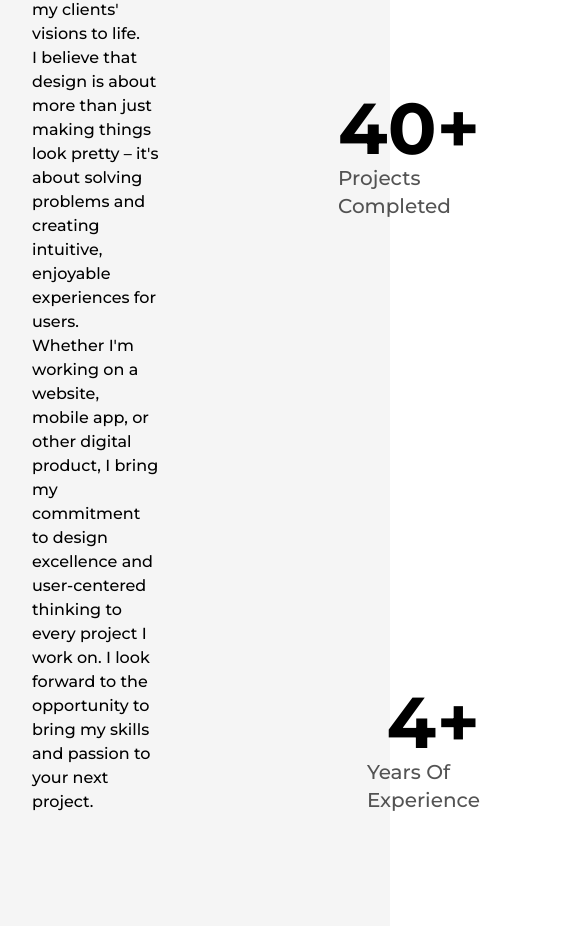
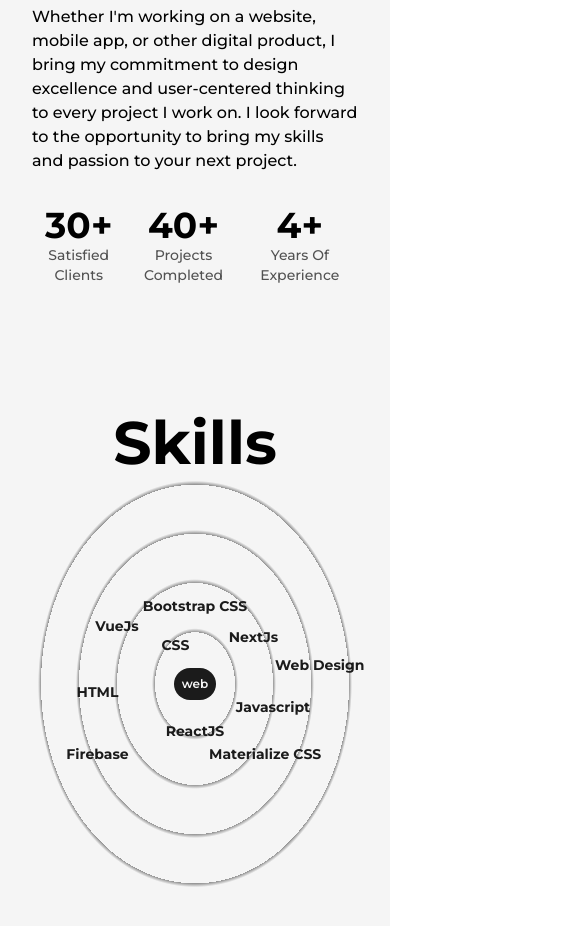
Before and after one commit to Orezy01/portfolio, a Next.js app: page /about in a window 390 px wide. Shown: the part 960-1886 px from the top of the page, 585 px wide, since content can reach past the window. Built offline with nearby package versions, Linux system fonts and the light colour scheme.

Commit message:
made the about page responsive

```diff
--- a/src/components/LiIcons.js
+++ b/src/components/LiIcons.js
@@ -9,7 +9,7 @@
 
   return (
     <figure className='absolute left-0 stroke-dark dark:stroke-light'>
-      <svg className='-rotate-90' width="75" height="75" viewBox='0 0 100 100'>
+      <svg className='-rotate-90 md:w-[60px] md:h-[60px] xs:w-[40px] xs:h-[40px]' width="75" height="75" viewBox='0 0 100 100'>
         <circle cx="75" cy="50 " r="20" className='stroke-primary dark:stroke-primaryDark stroke-1 fill-none' />
         <motion.circle cx="75" cy="50 " r="20" className='stroke-[5px] fill-light dark:fill-dark'
         style={{
--- a/src/components/MySkills.js
+++ b/src/components/MySkills.js
@@ -4,13 +4,13 @@
 const Skill = ({ SkillName, x, y }) => {
   return (
     <motion.div
-      className="flex items-center justify-center rounded-full font-semibold bg-dark text-light py-3 px-6 shadow-dark cursor-pointer absolute dark:bg-light dark:text-dark"
+      className="flex items-center justify-center rounded-full font-semibold bg-dark text-light py-3 px-6 shadow-dark cursor-pointer absolute dark:bg-light dark:text-dark lg:py-2 lg:px-4 md:text-sm md:py-1.5 md:px-3 xs:bg-transparent xs:dark:bg-transparent xs:text-dark xs:dark:text-light xs:font-bold"
       whileHover={{ scale: 1.05 }}
       initial={{
         x: 0,
         y: 0,
       }}
-      whileInView={{ x: x, y: y, transition: {duration: 1.5} }}
+      whileInView={{ x: x, y: y, transition: { duration: 1.5 } }}
       viewport={{ once: true }}
     >
       {SkillName}
@@ -20,10 +20,14 @@
 const MySkills = () => {
   return (
     <>
-      <h2 className="font-bold text-8xl mt-64 w-full text-center">Skills</h2>
-      <div className="w-ful h-screen relative flex items-center justify-center rounded-full bg-circularLight dark:bg-circularDark">
+      <h2 className="font-bold text-8xl mt-64 w-full text-center md:text-6xl md:mt-32 ">Skills</h2>
+      <div className="w-ful h-screen relative flex items-center justify-center rounded-full bg-circularLight dark:bg-circularDark lg:h-[80vh] sm:h-[60vh] xs:h-[50vh] lg:bg-circularLightLg lg:dark:bg-circularDarkLg
+      md:bg-circularLightMd md:dark:bg-circularDarkMd
+      sm:bg-circularLightSm sm:dark:bg-circularDarkSm
+
+      ">
         <motion.div
-          className="flex items-center justify-center rounded-full font-semibold bg-dark text-light p-8 shadow-dark cursor-pointer dark:bg-light dark:text-dark"
+          className="flex items-center justify-center rounded-full font-semibold bg-dark text-light p-8 shadow-dark cursor-pointer dark:bg-light dark:text-dark lg:p-6 md:p-4 xs:text-xs xs:p-2"
           whileHover={{ scale: 1.05 }}
         >
           web
--- a/src/pages/about.js
+++ b/src/pages/about.js
@@ -1,103 +1,118 @@
 /* eslint-disable react/no-unescaped-entities */
-import React, { useEffect, useRef } from 'react'
-import Head from 'next/head'
-import Image from 'next/image'
-import AnimatedTexts from '@/components/AnimatedTexts'
-import Layout from '@/components/Layout'
-import profilePic from "../../public/images/profile/developer-pic-2.jpg"
-import { useInView, useMotionValue, useSpring } from 'framer-motion'
-import Skills from '@/components/MySkills'
-import Experience from '@/components/Experience'
-import Education from '@/components/Education'
+import React, { useEffect, useRef } from "react";
+import Head from "next/head";
+import Image from "next/image";
+import AnimatedTexts from "@/components/AnimatedTexts";
+import Layout from "@/components/Layout";
+import profilePic from "../../public/images/profile/developer-pic-2.jpg";
+import { useInView, useMotionValue, useSpring } from "framer-motion";
+import Skills from "@/components/MySkills";
+import Experience from "@/components/Experience";
+import Education from "@/components/Education";
 
-const AnimatedNum = ({val}) => {
+const AnimatedNum = ({ val }) => {
   const ref = useRef(null);
-const motionVal = useMotionValue(0)
-const springVal = useSpring(motionVal, {duration: 300})
-const isInview = useInView(ref, {once: true});
+  const motionVal = useMotionValue(0);
+  const springVal = useSpring(motionVal, { duration: 300 });
+  const isInview = useInView(ref, { once: true });
 
   useEffect(() => {
-    if(isInview) {
-        motionVal.set(val)
+    if (isInview) {
+      motionVal.set(val);
     }
-}, [isInview, val, motionVal])
+  }, [isInview, val, motionVal]);
 
   useEffect(() => {
-     springVal.on('change',(newVal) => {
+    springVal.on("change", (newVal) => {
       // console.log(newVal);
-        ref.current && newVal.toFixed(0) <= val ? ref.current.textContent = newVal.toFixed(0) : undefined
-     })
-}, [springVal, val])
-    return <span ref={ref}></span>
-}
+      ref.current && newVal.toFixed(0) <= val
+        ? (ref.current.textContent = newVal.toFixed(0))
+        : undefined;
+    });
+  }, [springVal, val]);
+  return <span ref={ref}></span>;
+};
 
 const about = () => {
   return (
     <>
       <Head>
-        <title>  {"Ore's"} | About Page </title>
+        <title> {"Ore's"} | About Page </title>
         <meta name="description" content="about page" />
       </Head>
 
       <main className="flex w-full items-center flex-col justify-center dark:text-light">
-        <Layout className='pt-16'>
-        <AnimatedTexts text="Passion Fuels Purpose!" className='mb-16' />
-        <div className="grid w-full grid-cols-8 gap-16">
-            <div className='col-span-3 flex flex-col items-start justify-start'>
-                <h2 className='mb-4 text-lg font-bold uppercase text-dark/75 dark:text-light/75'>Biography </h2>
-                <p className='font-medium'>Hi, I'm CodeBucks, a web developer and UI/UX designer with a passion for creating beautiful, functional,
-and user-centered digital experiences. With 4 years of experience in the field. I am always looking for
-new and innovative ways to bring my clients' visions to life.</p>
-<p className=' font-medium'>
-I believe that design is about more than just making things look pretty – it's about solving problems and
-creating intuitive, enjoyable experiences for users.
+        <Layout className="pt-16">
+          <AnimatedTexts text="Passion Fuels Purpose!" className="mb-16 lg:!text-7xl sm:!text-6xl xs:!text-4xl sm:mb-8" />
+          <div className="grid w-full grid-cols-8 gap-16 sm:gap-8">
+            <div className="col-span-3 flex flex-col items-start justify-start xl:col-span-4 md:order-2 md:col-span-8">
+              <h2 className="mb-4 text-lg font-bold uppercase text-dark/75 dark:text-light/75">
+                Biography{" "}
+              </h2>
+              <p className="font-medium">
+                Hi, I'm CodeBucks, a web developer and UI/UX designer with a
+                passion for creating beautiful, functional, and user-centered
+                digital experiences. With 4 years of experience in the field. I
+                am always looking for new and innovative ways to bring my
+                clients' visions to life.
               </p>
-<p className='font-medium'>
-Whether I'm working on a website, mobile app, or
-other digital product, I bring my commitment to design excellence and user-centered thinking to
-every project I work on. I look forward to the opportunity to bring my skills and passion to your next project.
+              <p className=" font-medium">
+                I believe that design is about more than just making things look
+                pretty – it's about solving problems and creating intuitive,
+                enjoyable experiences for users.
+              </p>
+              <p className="font-medium">
+                Whether I'm working on a website, mobile app, or other digital
+                product, I bring my commitment to design excellence and
+                user-centered thinking to every project I work on. I look
+                forward to the opportunity to bring my skills and passion to
+                your next project.
               </p>
             </div>
 
-            <div className='col-span-3 relative h-max rounded-2xl border-2 border-solid border-dark bg-light p-8 dark:bg-dark dark:border-light'>
-                <div className='absolute top-0 -right-3 -z-10 w-[102%] h-[103%] rounded-[2rem] bg-dark dark:bg-light' />
+            <div className="col-span-3 relative h-max rounded-2xl border-2 border-solid border-dark bg-light p-8 dark:bg-dark dark:border-light xl:col-span-4 md:order-1 md:col-span-8">
+              <div className="absolute top-0 -right-3 -z-10 w-[102%] h-[103%] rounded-[2rem] bg-dark dark:bg-light" />
               <Image
                 src={profilePic}
                 alt="ProfileName"
                 className="w-full h-auto rounded-2xl"
                 priority
-                sizes='
+                sizes="
                  (max-width: 768px) 100vw,
                  (max-width: 1200px) 50vw,
                  33vw
-                 '
+                 "
               />
-
             </div>
 
-         <div className='col-span-2 flex flex-col items-end justify-between'>
-            <div className='flex flex-col items-end justify-center'>
-                <span className='inline-block text-7xl font-bold'>
+            <div className="col-span-2 flex flex-col items-end justify-between xl:col-span-8 xl:flex-row xl:items-center md:order-3">
+              <div className="flex flex-col items-end justify-center xl:items-center">
+                <span className="inline-block text-7xl font-bold md:text-6xl sm:text-5xl xs:text-4xl">
                   <AnimatedNum val={30} />+
                 </span>
-                <h2 className='text-xl font-medium capitalize text-dark/75 dark:text-light/75'>satisfied clients</h2>
+                <h2 className="text-xl font-medium capitalize text-dark/75 dark:text-light/75 xl:text-center md:text-lg sm:text-base xs:text-sm">
+                  satisfied clients
+                </h2>
               </div>
 
-            <div className='flex flex-col items-end justify-center'>
-                <span className='inline-block text-7xl font-bold'>
+              <div className="flex flex-col items-end justify-center xl:items-center">
+                <span className="inline-block text-7xl font-bold md:text-6xl sm:text-5xl xs:text-4xl">
                   <AnimatedNum val={40} />+
                 </span>
-                <h2 className='text-xl font-medium capitalize text-dark/75 dark:text-light/75'>Projects Completed</h2>
+                <h2 className="text-xl font-medium capitalize text-dark/75 dark:text-light/75 xl:text-center md:text-lg sm:text-base xs:text-sm">
+                  Projects Completed
+                </h2>
               </div>
 
-            <div className='flex flex-col items-end justify-center'>
-                <span className='inline-block text-7xl font-bold'>
+              <div className="flex flex-col items-end justify-center xl:items-center">
+                <span className="inline-block text-7xl font-bold md:text-6xl sm:text-5xl xs:text-4xl">
                   <AnimatedNum val={4} />+
                 </span>
-                <h2 className='text-xl font-medium capitalize text-dark/75 dark:text-light/75 '>Years of experience</h2>
+                <h2 className="text-xl font-medium capitalize text-dark/75 dark:text-light/75 xl:text-center md:text-lg sm:text-base xs:text-sm">
+                  Years of experience
+                </h2>
               </div>
             </div>
-
           </div>
           <Skills />
           <Experience />
@@ -105,7 +120,7 @@
         </Layout>
       </main>
     </>
-  )
-}
+  );
+};
 
 export default about;
```
Also changed, not shown: src/components/Education.js (+8 -8 lines), src/components/Experience.js (+8 -8 lines), tailwind.config.js (+23 -2 lines). Lines whose indentation alone changed are shown as unchanged.
